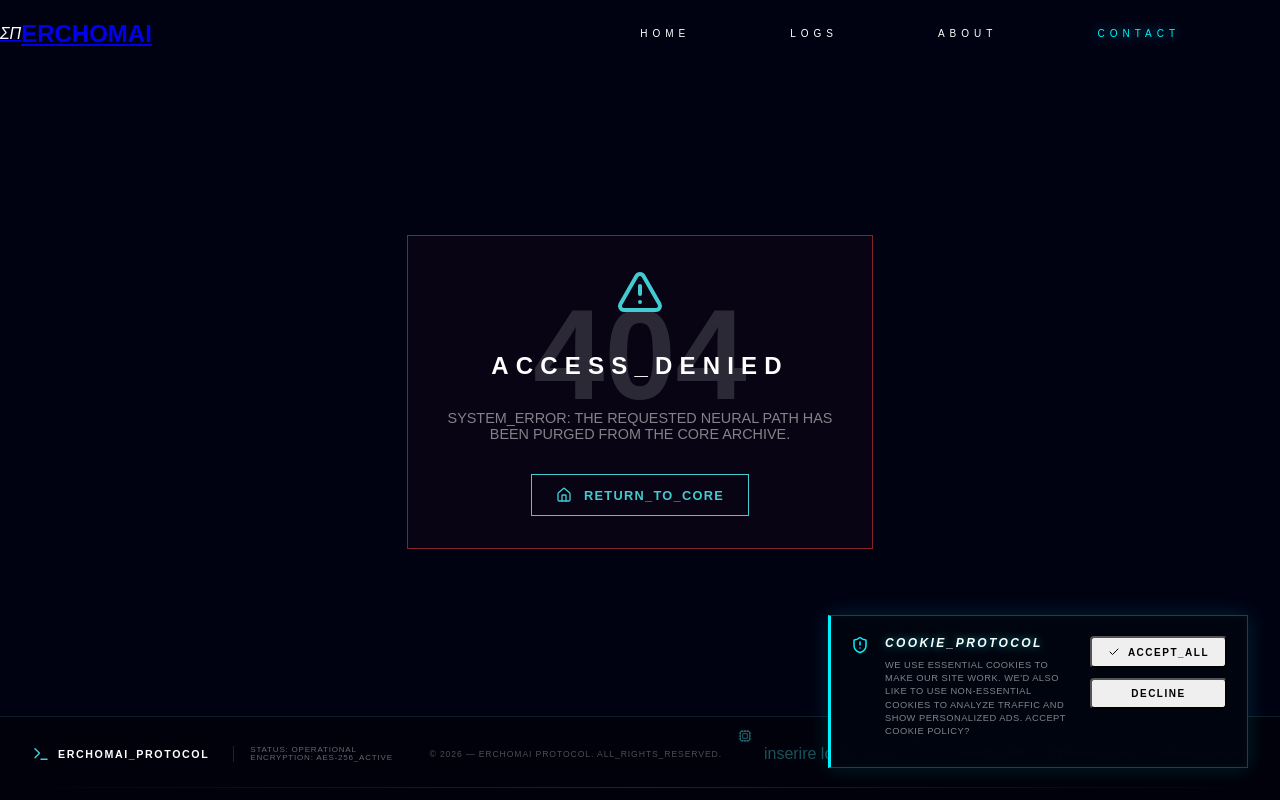
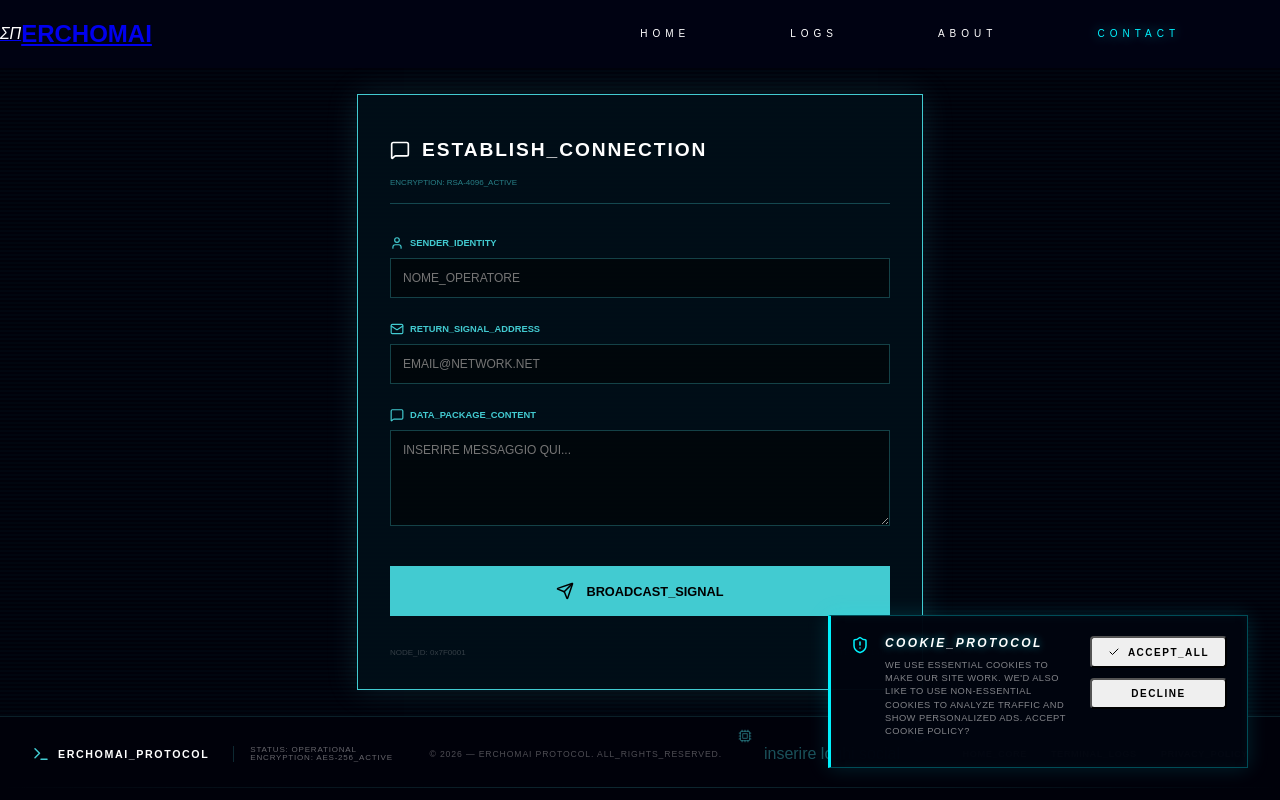
Before and after one commit to 3rch0m41/erchomai-protocol, a Next.js app: page /contact in a window 1280 px wide. Before the commit this address had no page. Built offline with nearby package versions, Linux system fonts and the light colour scheme.

Commit message:
feat: Added the Contact form

```diff
--- /dev/null
+++ b/src/app/contact/contact.module.css
@@ -0,0 +1,146 @@
+.pageContainer {
+  flex: 1;
+  display: flex;
+  flex-direction: column;
+  background-color: #00010a;
+  overflow: hidden; /* Blocca lo scroll del browser */
+  position: relative;
+  min-height: 0;
+}
+
+.scanline {
+  position: absolute;
+  inset: 0;
+  background: linear-gradient(rgba(18, 16, 16, 0) 50%, rgba(0, 242, 254, 0.02) 50%);
+  background-size: 100% 4px;
+  z-index: 1;
+  pointer-events: none;
+}
+
+.mainContent {
+  flex: 1;
+  display: flex;
+  align-items: center;
+  justify-content: center;
+  padding: 2rem;
+  z-index: 10;
+}
+
+.contactBox {
+  width: 100%;
+  max-width: 500px;
+  background: rgba(0, 15, 25, 0.9);
+  border: 1px solid #42cbd1;
+  box-shadow: 0 0 30px rgba(66, 203, 209, 0.15);
+  padding: 2rem;
+  position: relative;
+}
+
+.header {
+  margin-bottom: 2rem;
+  border-bottom: 1px solid rgba(66, 203, 209, 0.3);
+  padding-bottom: 1rem;
+}
+
+.titleGroup {
+  display: flex;
+  align-items: center;
+  gap: 0.75rem;
+  margin-bottom: 0.25rem;
+}
+
+.title {
+  font-size: 1.2rem;
+  font-weight: 900;
+  letter-spacing: 0.1em;
+  color: #fff;
+}
+
+.systemNote {
+  font-size: 6pt;
+  color: #42cbd1;
+  opacity: 0.6;
+}
+
+.form {
+  display: flex;
+  flex-direction: column;
+  gap: 1.5rem;
+}
+
+.inputGroup {
+  display: flex;
+  flex-direction: column;
+  gap: 0.5rem;
+}
+
+.inputGroup label {
+  font-size: 7pt;
+  color: #42cbd1;
+  font-weight: bold;
+  display: flex;
+  align-items: center;
+  gap: 6px;
+}
+
+.inputGroup input, .inputGroup textarea {
+  background: rgba(0, 0, 0, 0.5);
+  border: 1px solid rgba(66, 203, 209, 0.3);
+  padding: 0.75rem;
+  color: #fff;
+  font-family: inherit;
+  font-size: 9pt;
+  outline: none;
+  transition: border-color 0.3s;
+}
+
+.inputGroup input:focus, .inputGroup textarea:focus {
+  border-color: #42cbd1;
+  box-shadow: 0 0 10px rgba(66, 203, 209, 0.1);
+}
+
+.sendButton {
+  margin-top: 1rem;
+  background: #42cbd1;
+  color: #000;
+  border: none;
+  padding: 1rem;
+  font-weight: 900;
+  font-size: 0.8rem;
+  display: flex;
+  align-items: center;
+  justify-content: center;
+  gap: 0.75rem;
+  cursor: pointer;
+  text-transform: uppercase;
+  transition: all 0.3s;
+}
+
+.sendButton:hover:not(:disabled) {
+  background: #fff;
+  box-shadow: 0 0 20px rgba(66, 203, 209, 0.4);
+}
+
+.sendButton:disabled {
+  background: rgba(66, 203, 209, 0.2);
+  color: rgba(255, 255, 255, 0.5);
+  cursor: not-allowed;
+}
+
+.boxFooter {
+  margin-top: 2rem;
+  display: flex;
+  justify-content: space-between;
+  font-size: 6pt;
+  color: rgba(255, 255, 255, 0.2);
+}
+
+@keyframes pulse {
+  0% { opacity: 1; }
+  50% { opacity: 0.5; }
+  100% { opacity: 1; }
+}
+
+.loading {
+  animation: pulse 1s infinite;
+}
--- /dev/null
+++ b/src/app/contact/page.js
@@ -0,0 +1,65 @@
+"use client";
+
+import React, { useState } from 'react';
+import { Send, MessageSquare, User, Mail, ShieldCheck } from 'lucide-react';
+import styles from './contact.module.css';
+
+export default function ContactPage() {
+  const [status, setStatus] = useState('READY'); // READY, SENDING, SENT
+
+  const handleSubmit = (e) => {
+    e.preventDefault();
+    setStatus('SENDING');
+    setTimeout(() => setStatus('SENT'), 2000);
+  };
+
+  return (
+    <div className={styles.pageContainer}>
+      <div className={styles.scanline}></div>
+
+      <main className={styles.mainContent}>
+        <div className={styles.contactBox}>
+
+          <header className={styles.header}>
+            <div className={styles.titleGroup}>
+              <MessageSquare size={20} className={styles.icon} />
+              <h1 className={styles.title}>ESTABLISH_CONNECTION</h1>
+            </div>
+            <div className={styles.systemNote}>ENCRYPTION: RSA-4096_ACTIVE</div>
+          </header>
+
+          <form onSubmit={handleSubmit} className={styles.form}>
+            {/* Campo Nome */}
+            <div className={styles.inputGroup}>
+              <label><User size={14} /> SENDER_IDENTITY</label>
+              <input type="text" placeholder="NOME_OPERATORE" required />
+            </div>
+
+            {/* Campo Email */}
+            <div className={styles.inputGroup}>
+              <label><Mail size={14} /> RETURN_SIGNAL_ADDRESS</label>
+              <input type="email" placeholder="EMAIL@NETWORK.NET" required />
+            </div>
+
+            {/* Campo Messaggio */}
+            <div className={styles.inputGroup}>
+              <label><MessageSquare size={14} /> DATA_PACKAGE_CONTENT</label>
+              <textarea placeholder="INSERIRE MESSAGGIO QUI..." rows="5" required></textarea>
+            </div>
+
+            <button type="submit" className={styles.sendButton} disabled={status !== 'READY'}>
+              {status === 'READY' && <><Send size={18} /> BROADCAST_SIGNAL</>}
+              {status === 'SENDING' && <span className={styles.loading}>TRANSMITTING...</span>}
+              {status === 'SENT' && <><ShieldCheck size={18} /> SIGNAL_RECEIVED</>}
+            </button>
+          </form>
+
+          <footer className={styles.boxFooter}>
+            <div className={styles.nodeInfo}>NODE_ID: 0x7F0001</div>
+            <div className={styles.latency}>LATENCY: 14ms</div>
+          </footer>
+        </div>
+      </main>
+    </div>
+  );
+}
```
